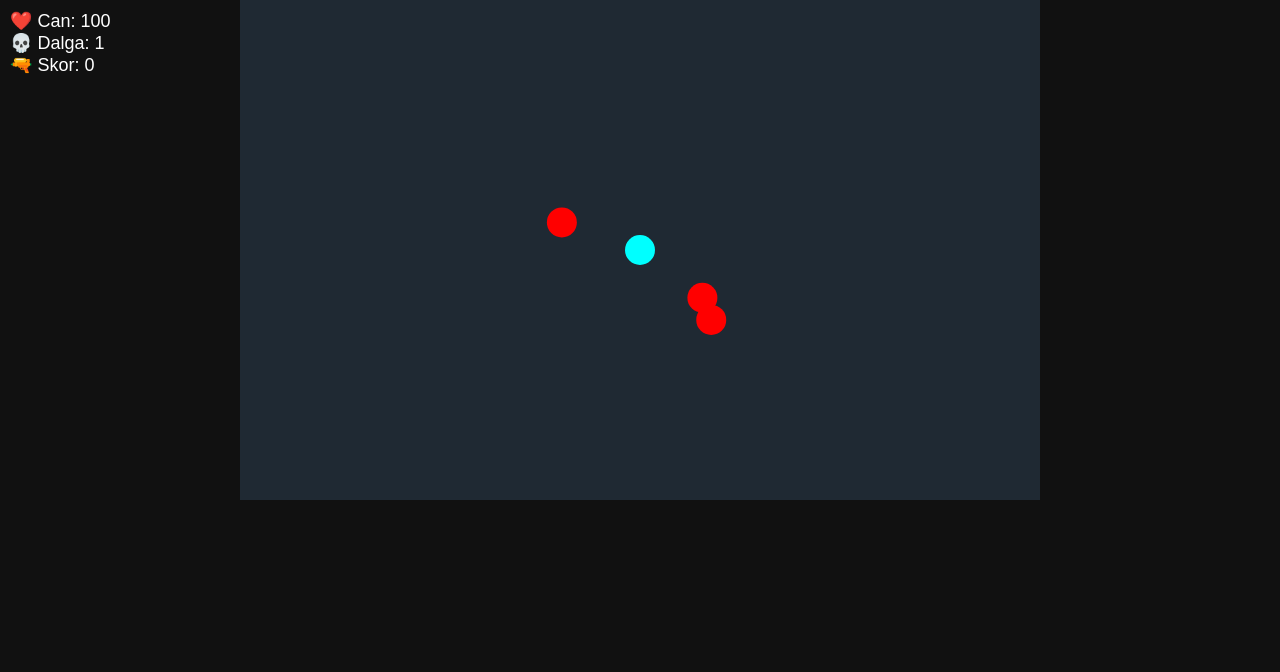
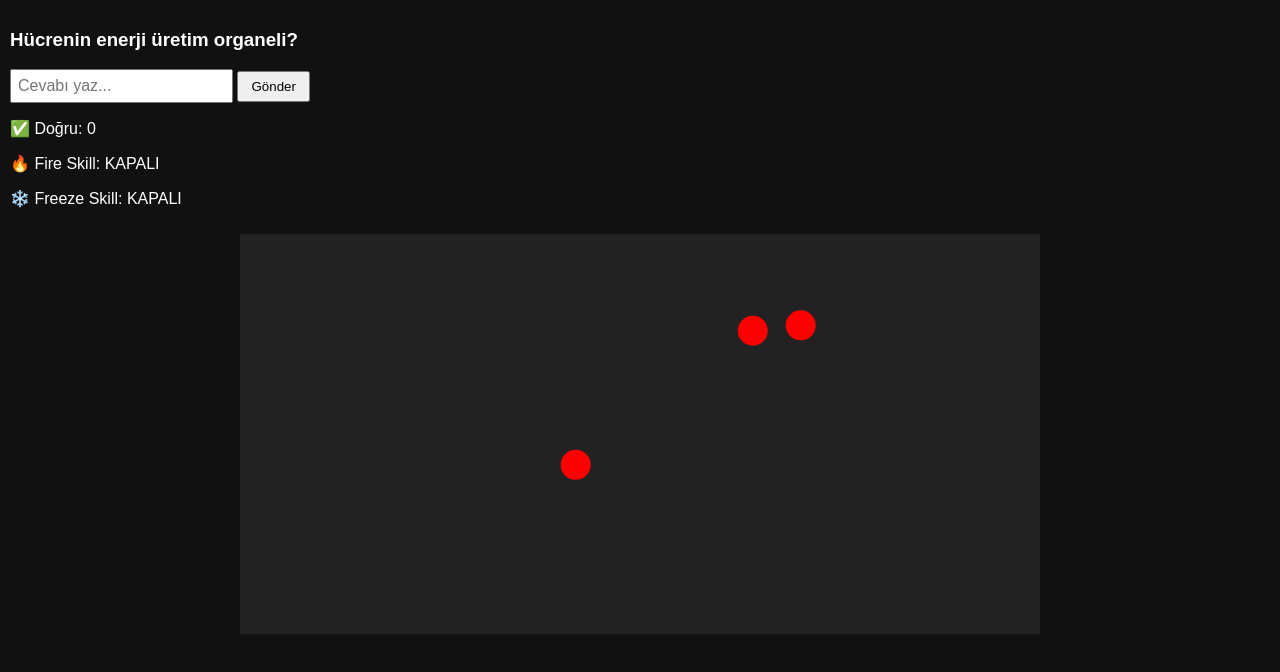
Before and after one commit to erenbroker/zombie-game, a plain HTML site: page index.html in a window 1280 px wide. Drawn offline with Linux system fonts and the light colour scheme.

Commit message:
Update index.html

```diff
--- a/index.html
+++ b/index.html
@@ -2,166 +2,136 @@
 <html lang="tr">
 <head>
 <meta charset="UTF-8">
-<title>Zombie Arena</title>
+<title>Biyoloji Zombi Oyunu</title>
 <style>
 body {
   margin: 0;
   background: #111;
-  overflow: hidden;
   color: white;
   font-family: Arial;
 }
 #ui {
-  position: fixed;
-  top: 10px;
-  left: 10px;
-  font-size: 18px;
+  padding: 10px;
 }
 canvas {
-  background: #1f2933;
   display: block;
   margin: auto;
+  background: #222;
+}
+input {
+  padding: 6px;
+  font-size: 16px;
+}
+button {
+  padding: 6px 12px;
 }
 </style>
 </head>
+
 <body>
 
 <div id="ui">
-❤️ Can: <span id="hp">100</span><br>
-💀 Dalga: <span id="wave">1</span><br>
-🔫 Skor: <span id="score">0</span>
+  <h3 id="question"></h3>
+  <input id="answer" placeholder="Cevabı yaz...">
+  <button onclick="checkAnswer()">Gönder</button>
+
+  <p>✅ Doğru: <span id="correct">0</span></p>
+  <p>🔥 Fire Skill: <span id="fire">KAPALI</span></p>
+  <p>❄️ Freeze Skill: <span id="freeze">KAPALI</span></p>
 </div>
 
-<canvas id="game" width="800" height="500"></canvas>
+<canvas id="game" width="800" height="400"></canvas>
 
 <script>
 const canvas = document.getElementById("game");
 const ctx = canvas.getContext("2d");
 
-let keys = {};
-let mouse = {x:0,y:0};
+let zombies = [];
+let correct = 0;
+let freezeTimer = 0;
 
-document.addEventListener("keydown", e => keys[e.key]=true);
-document.addEventListener("keyup", e => keys[e.key]=false);
-canvas.addEventListener("mousemove", e => {
-  const rect = canvas.getBoundingClientRect();
-  mouse.x = e.clientX - rect.left;
-  mouse.y = e.clientY - rect.top;
-});
+const questions = [
+  {q:"Hücrenin enerji üretim organeli?", a:"mitokondri"},
+  {q:"DNA'nın yapı birimi?", a:"nükleotit"},
+  {q:"Fotosentez nerede gerçekleşir?", a:"kloroplast"},
+  {q:"Proteinlerin yapı taşı nedir?", a:"aminoasit"},
+  {q:"Solunumda kullanılan gaz?", a:"oksijen"},
+  {q:"Bitkilerde suyu taşıyan doku?", a:"ksilem"},
+  {q:"Canlıların en küçük yapı birimi?", a:"hücre"},
+  {q:"Fotosentez sonucu açığa çıkan gaz?", a:"oksijen"},
+  {q:"Hücre zarının görevi nedir?", a:"koruma"}
+];
 
-let player = { x:400, y:250, r:15, speed:3, hp:100 };
-let bullets = [];
-let zombies = [];
-let wave = 1;
-let score = 0;
+let qIndex = 0;
 
-function spawnWave() {
-  zombies = [];
-  let count = wave * 3;
-  for(let i=0;i<count;i++){
+function spawnZombie(count = 1) {
+  for (let i = 0; i < count; i++) {
     zombies.push({
-      x: Math.random()*800,
-      y: Math.random()*500,
-      hp: 50,
-      speed: 0.6 + wave*0.1
+      x: Math.random() * 800,
+      y: Math.random() * 400,
+      speed: 0.4
     });
   }
 }
 
-spawnWave();
+spawnZombie(3);
 
-canvas.addEventListener("mousedown", () => {
-  bullets.push({
-    x: player.x,
-    y: player.y,
-    dx: (mouse.x - player.x) / 10,
-    dy: (mouse.y - player.y) / 10
-  });
-});
-
-function update(){
-  // Movement
-  if(keys["w"]) player.y -= player.speed;
-  if(keys["s"]) player.y += player.speed;
-  if(keys["a"]) player.x -= player.speed;
-  if(keys["d"]) player.x += player.speed;
-
-  // Bullets
-  bullets.forEach(b=>{
-    b.x += b.dx;
-    b.y += b.dy;
-  });
-
-  // Zombies
-  zombies.forEach(z=>{
-    let dx = player.x - z.x;
-    let dy = player.y - z.y;
-    let d = Math.hypot(dx,dy);
-    z.x += dx/d * z.speed;
-    z.y += dy/d * z.speed;
-
-    if(d < 20){
-      player.hp -= 0.2;
-    }
-  });
-
-  // Collision
-  bullets.forEach((b,bi)=>{
-    zombies.forEach((z,zi)=>{
-      if(Math.hypot(b.x-z.x,b.y-z.y)<15){
-        z.hp -= 25;
-        bullets.splice(bi,1);
-        if(z.hp<=0){
-          zombies.splice(zi,1);
-          score++;
-        }
-      }
-    });
-  });
-
-  if(zombies.length === 0){
-    wave++;
-    spawnWave();
+function checkAnswer() {
+  let val = document.getElementById("answer").value.toLowerCase().trim();
+  if (val === questions[qIndex].a) {
+    correct++;
+    if (correct % 5 === 0) fireSkill();
+    if (correct % 10 === 0) freezeSkill();
+  } else {
+    spawnZombie(2);
   }
 
-  document.getElementById("hp").innerText = Math.max(0, Math.floor(player.hp));
-  document.getElementById("wave").innerText = wave;
-  document.getElementById("score").innerText = score;
+  qIndex = (qIndex + 1) % questions.length;
+  document.getElementById("question").innerText = questions[qIndex].q;
+  document.getElementById("answer").value = "";
+  document.getElementById("correct").innerText = correct;
 }
 
-function draw(){
-  ctx.clearRect(0,0,800,500);
+function fireSkill() {
+  zombies = [];
+  document.getElementById("fire").innerText = "KULLANILDI 🔥";
+  setTimeout(() => {
+    document.getElementById("fire").innerText = "HAZIR";
+  }, 2000);
+}
 
-  // Player
-  ctx.fillStyle = "cyan";
-  ctx.beginPath();
-  ctx.arc(player.x, player.y, player.r, 0, Math.PI*2);
-  ctx.fill();
+function freezeSkill() {
+  freezeTimer = 300;
+  document.getElementById("freeze").innerText = "AKTİF ❄️";
+}
 
-  // Bullets
-  ctx.fillStyle = "yellow";
-  bullets.forEach(b=>{
+function update() {
+  ctx.clearRect(0, 0, 800, 400);
+
+  zombies.forEach(z => {
+    if (freezeTimer <= 0) {
+      z.x += (400 - z.x) * 0.002;
+      z.y += (200 - z.y) * 0.002;
+    }
+    ctx.fillStyle = "red";
     ctx.beginPath();
-    ctx.arc(b.x,b.y,4,0,Math.PI*2);
+    ctx.arc(z.x, z.y, 15, 0, Math.PI * 2);
     ctx.fill();
   });
 
-  // Zombies
-  ctx.fillStyle = "red";
-  zombies.forEach(z=>{
-    ctx.beginPath();
-    ctx.arc(z.x,z.y,15,0,Math.PI*2);
-    ctx.fill();
-  });
+  if (freezeTimer > 0) {
+    freezeTimer--;
+    if (freezeTimer === 0) {
+      document.getElementById("freeze").innerText = "HAZIR";
+    }
+  }
+
+  requestAnimationFrame(update);
 }
 
-function loop(){
-  update();
-  draw();
-  requestAnimationFrame(loop);
-}
+document.getElementById("question").innerText = questions[0].q;
+update();
+</script>
 
-loop();
-</script>
 </body>
 </html>
```
